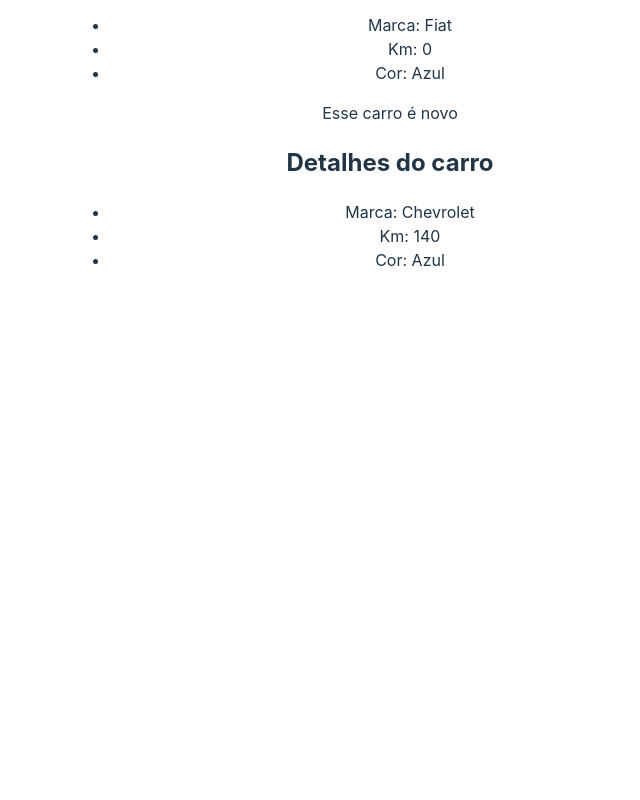
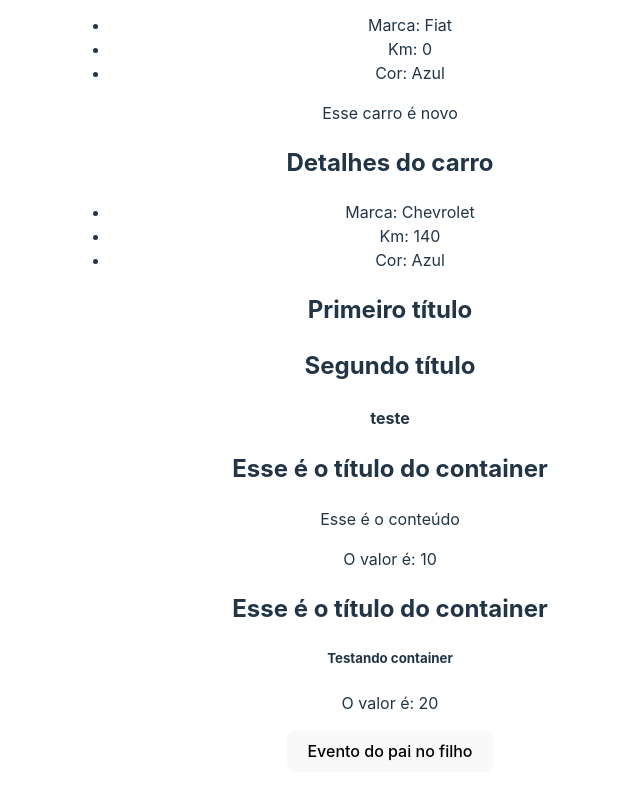
Before and after one commit to Mauuv/curso-react, a React (Vite) app in the folder 3-FUNDAMENTOSv2/secao-3/: page / in a window 1280 px wide. Shown: the part 2781-3581 px from the top of the page, without its empty margins (250-890 px from the left). Before the commit the page ends 3101 px from the top, so only its background shows below. Built offline with nearby package versions, Linux system fonts and the light colour scheme.

Commit message:
Learning more about props

```diff
--- a/3-FUNDAMENTOSv2/secao-3/src/App.jsx
+++ b/3-FUNDAMENTOSv2/secao-3/src/App.jsx
@@ -6,16 +6,21 @@
 import ConditionalRender from './components/ConditionalRender'
 import ShowUserName from './components/ShowUserName'
 import CarDetails from './components/CarDetails'
+import Fragment from './components/Fragment'
+import Container from './components/Container'
+import ExecuteFunction from './components/ExecuteFunction'
 
 function App() {
-  const [count, setCount] = useState(0)
-  const name = "Mauricio"
   const [userName] = useState("Joao");
   const cars = [
     {id: 1, brand: "VW", km: 100000, color: "Azul", newCar: false},
     {id: 2, brand: "Fiat", km: 0, color: "Azul", newCar: true},
     {id: 3, brand: "Chevrolet", km: 140, color: "Azul", newCar: false},
   ]
+
+  function showMesasge () {
+    console.log("Evento do componente pai!");
+  }
 
   return (
     <>
@@ -40,13 +45,22 @@
       {/**Loop em array de objetos */}
       {cars.map((car) => (
         <CarDetails
-          brand={car.brand}
-          km={car.km}
-          color={car.color}
-          newCar={car.newCar}
-          key={car.id}/>
+        brand={car.brand}
+        km={car.km}
+        color={car.color}
+        newCar={car.newCar}
+        key={car.id}/>
       ))}
-
+      {/**Fragment */}
+      <Fragment propFragment="teste"/>
+      {/**Children */}
+      <Container myValue="10">
+        <p>Esse é o conteúdo</p>
+      </Container>
+      <Container myValue="20">
+        <h5>Testando container</h5>
+      </Container>
+      <ExecuteFunction myFunction={showMesasge}/>
     </>
   )
 }
--- /dev/null
+++ b/3-FUNDAMENTOSv2/secao-3/src/components/Container.jsx
@@ -0,0 +1,11 @@
+const Container = ({ children, myValue }) => {
+  return (
+    <div>
+      <h2>Esse é o título do container</h2>
+      {children}
+      <p>O valor é: {myValue}</p>
+    </div>
+  )
+}
+
+export default Container
--- /dev/null
+++ b/3-FUNDAMENTOSv2/secao-3/src/components/ExecuteFunction.jsx
@@ -0,0 +1,9 @@
+const ExecuteFunction = ({ myFunction }) => {
+  return (
+    <div>
+      <button onClick={myFunction}>Evento do pai no filho</button>
+    </div>
+  )
+}
+
+export default ExecuteFunction
--- /dev/null
+++ b/3-FUNDAMENTOSv2/secao-3/src/components/Fragment.jsx
@@ -0,0 +1,11 @@
+const Fragment = ({propFragment}) => {
+  return (
+    <>
+      <h2>Primeiro título</h2>
+      <h2>Segundo título</h2>
+      <h4>{propFragment}</h4>
+    </>
+  )
+}
+
+export default Fragment
```
